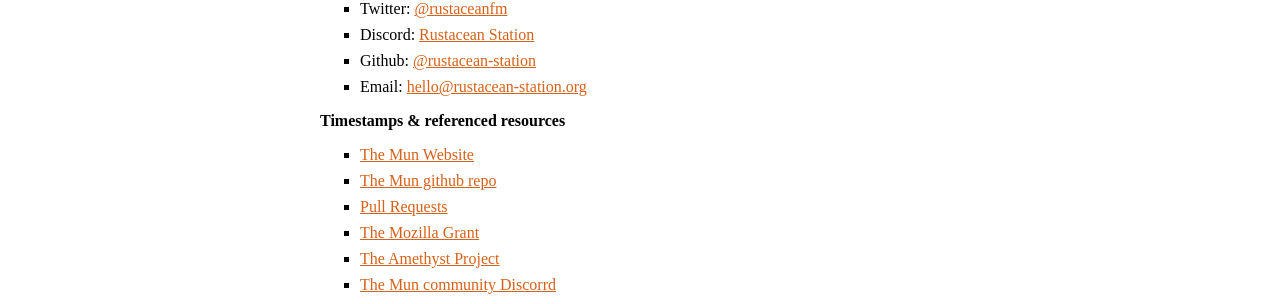
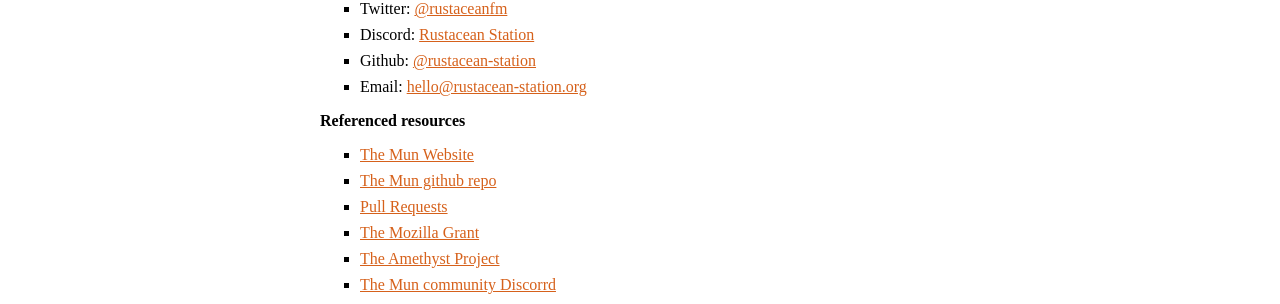
Before and after one commit to rustacean-station/rustacean-station.org, a Jekyll site: the page built from _episodes/020-mun.md, in a window 1280 px wide. Shown: the part 808-1112 px from the top of the page. Built offline with Jekyll 4.4.1, drawn with Linux system fonts in a browser that asks for light colours.

Commit message:
misc ep updates

```diff
--- a/_episodes/020-mun.md
+++ b/_episodes/020-mun.md
@@ -16,7 +16,7 @@
  - Github: [@rustacean-station](https://github.com/rustacean-station/)
  - Email: [hello@rustacean-station.org](mailto:hello@rustacean-station.org)
 
-### Timestamps & referenced resources
+### Referenced resources
 
  - [The Mun Website](https://mun-lang.org/)
  - [The Mun github repo](https://github.com/mun-lang)
```
